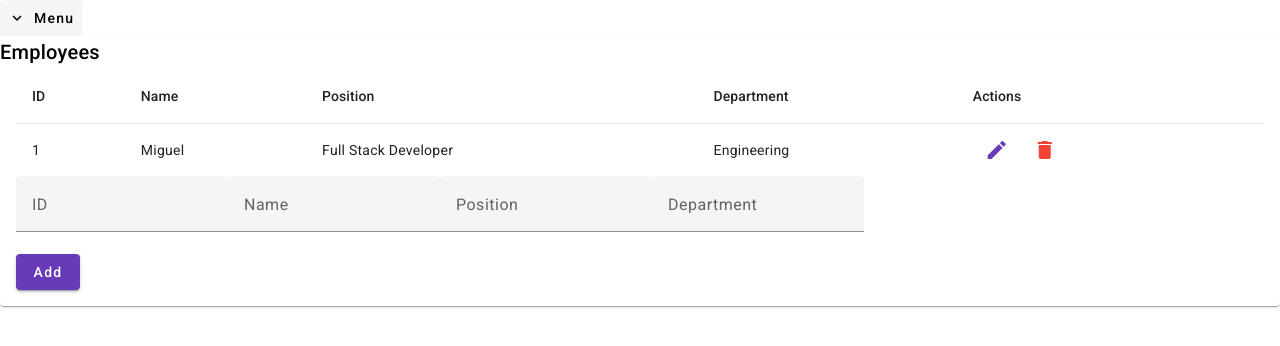
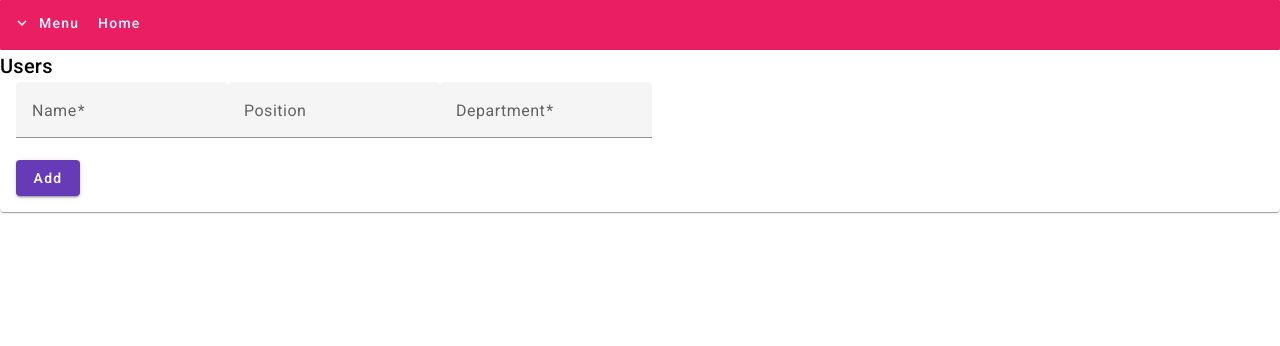
Before and after one commit to lMiguelVSl/Hahn_Angular_UI, an Angular app: page /actions in a window 1280 px wide. Shown: the top 346 px of the page. Built offline with nearby package versions, Linux system fonts and the light colour scheme.

Commit message:
components segmentation

```diff
--- a/src/app/components/crud-ui-material/crud-ui-material.component.html
+++ b/src/app/components/crud-ui-material/crud-ui-material.component.html
@@ -1,70 +1,34 @@
 <div class="container">
     <mat-card>
-        <mat-card-title>Employees</mat-card-title>
+        <mat-card-title>Users</mat-card-title>
         <mat-card-content>
-            <table mat-table [dataSource]="dataSource">
-
-                <!-- ID Column -->
-                <ng-container matColumnDef="id">
-                    <th mat-header-cell *matHeaderCellDef>ID</th>
-                    <td mat-cell *matCellDef="let element">{{element.id}}</td>
-                </ng-container>
-
-                <!-- Name Column -->
-                <ng-container matColumnDef="name">
-                    <th mat-header-cell *matHeaderCellDef>Name</th>
-                    <td mat-cell *matCellDef="let element">{{element.name}}</td>
-                </ng-container>
-
-                <!-- Position Column -->
-                <ng-container matColumnDef="position">
-                    <th mat-header-cell *matHeaderCellDef>Position</th>
-                    <td mat-cell *matCellDef="let element">{{element.position}}</td>
-                </ng-container>
-
-                <!-- Department Column -->
-                <ng-container matColumnDef="department">
-                    <th mat-header-cell *matHeaderCellDef>Department</th>
-                    <td mat-cell *matCellDef="let element">{{element.department}}</td>
-                </ng-container>
-
-                <!-- Actions Column -->
-                <ng-container matColumnDef="actions">
-                    <th mat-header-cell *matHeaderCellDef>Actions</th>
-                    <td mat-cell *matCellDef="let element">
-                        <button mat-icon-button color="primary" (click)="editEmployee(element)">
-                            <mat-icon>edit</mat-icon>
-                        </button>
-                        <button mat-icon-button color="warn" (click)="deleteEmployee(element)">
-                            <mat-icon>delete</mat-icon>
-                        </button>
-                    </td>
-                </ng-container>
-
-                <tr mat-header-row *matHeaderRowDef="displayedColumns"></tr>
-                <tr mat-row *matRowDef="let row; columns: displayedColumns;"></tr>
-            </table>
 
             <mat-form-field>
-                <mat-label>ID</mat-label>
-                <input matInput type="number">
+                <mat-label>Name</mat-label>
+                <input matInput [(ngModel)]="User.name" type="text" required>
+                <mat-error *ngIf="UserForm.controls['name'].status === 'INVALID'">
+                    The name is required
+                </mat-error>
             </mat-form-field>
-            <mat-form-field>
-                <mat-label>Name</mat-label>
-                <input matInput type="text">
-            </mat-form-field>
+
             <mat-form-field>
                 <mat-label>Position</mat-label>
-                <input matInput type="text">
+                <input matInput [(ngModel)]="User.position" type="text">
             </mat-form-field>
+
             <mat-form-field>
                 <mat-label>Department</mat-label>
-                <input matInput type="text">
+                <input matInput [(ngModel)]="User.department" type="text" required>
+                <mat-error *ngIf="UserForm.controls['department'].status === 'INVALID'">
+                    The department is required
+                </mat-error>
             </mat-form-field>
+
             <br>
-            <button mat-raised-button color="primary" (click)="isEditMode ? updateEmployee() : addEmployee()">
+            <button mat-raised-button type="submit" color="primary" (click)="isEditMode ? updateUser() : addUser()">
                 {{isEditMode ? 'Update' : 'Add'}}
             </button>
+
         </mat-card-content>
     </mat-card>
 </div>
--- a/src/app/components/crud-ui-material/crud-ui-material.component.ts
+++ b/src/app/components/crud-ui-material/crud-ui-material.component.ts
@@ -1,36 +1,56 @@
-import { Component } from '@angular/core';
+import { Component, OnInit } from '@angular/core';
+import { FormBuilder, FormControl, FormGroup, Validators } from '@angular/forms';
+import { User } from '../models/User-model';
 
-class Employee {
-  constructor(public id: number, public name: string, public position: string, public department: string) { }
-}
+
 
 @Component({
   selector: 'app-crud-ui-material',
   templateUrl: './crud-ui-material.component.html',
   styleUrls: ['./crud-ui-material.component.css']
 })
-export class CrudUiMaterialComponent {
+export class CrudUiMaterialComponent implements OnInit {
 
-  dataSource: Employee[] = [
-    new Employee(1, 'Miguel', 'Full Stack Developer', 'Engineering')
-  ];
   selectedItem: any;
-  displayedColumns: any[] = ['id', 'name', 'position', 'department', 'actions'];
   isEditMode: boolean = false;
+  User: User = new User('', '', '');
+  UserForm: FormGroup;
 
-  addEmployee() {
+  constructor() {
+    this.UserForm = new FormGroup({
+      name: new FormControl('', Validators.required),
+      position: new FormControl('', Validators.required),
+      department: new FormControl('', Validators.required)
+    });
 
   }
 
-  editEmployee(item: any) {
-
+  ngOnInit(): void {
+    this.loadData();
   }
 
-  deleteEmployee(item: any) {
-
+  loadData() {
+    //TODO GET API WITH .NET
   }
 
-  updateEmployee() {
+  addUser() {
+    if (this.UserForm.status === 'VALID') {
+      //TODO CREATE API WITH .NET
+    }
+    console.log('add User:', this.UserForm);
+  }
 
+  editUser(item: any) {
+    console.log('element edit:', item);
+    //TODO UPDATE/PATCH API .NET
+  }
+
+  deleteUser(item: any) {
+    console.log('element delete:', item);
+    //TODO DELETE API .NET
+  }
+
+  updateUser() {
+    //TODO UPDATE API .NET
   }
 }
--- a/src/app/components/header/header.component.css
+++ b/src/app/components/header/header.component.css
@@ -0,0 +1,16 @@
+.headerComponent {
+  height: 5%;
+  padding: 5px;
+  border-radius: 1px;
+  border-color: black;
+  background-color: #e91e63;
+  color: aliceblue;
+}
+
+.headerComponent button {
+  color: aliceblue;
+}
+
+.headerComponent a {
+  color: aliceblue;
+}
--- a/src/app/components/header/header.component.html
+++ b/src/app/components/header/header.component.html
@@ -1,8 +1,15 @@
+<div class="headerComponent">
     <button mat-button [matMenuTriggerFor]="menu">
         <mat-icon>expand_more</mat-icon>
         Menu
     </button>
     <mat-menu #menu="matMenu">
-    <a href="#" mat-menu-item>CRUD Actions</a>
-    <a href="#" mat-menu-item>Item List</a>
+        <a href="actions" mat-menu-item>CRUD Actions</a>
+        <a href="item-list" mat-menu-item>Item List</a>
     </mat-menu>
+
+    <a href="Home" mat-button>
+        Home
+    </a>
+
+</div>
--- /dev/null
+++ b/src/app/components/models/User-model.ts
@@ -0,0 +1,3 @@
+export class User {
+    constructor(public name: string, public position: string, public department: string) { }
+}
--- a/src/app/shared/material/material.module.ts
+++ b/src/app/shared/material/material.module.ts
@@ -1,7 +1,4 @@
 import { NgModule } from '@angular/core';
-import { BrowserModule } from '@angular/platform-browser';
-import { BrowserAnimationsModule } from '@angular/platform-browser/animations';
-import { FormsModule } from '@angular/forms';
 import { MatButtonModule } from '@angular/material/button';
 import { MatCardModule } from '@angular/material/card';
 import { MatInputModule } from '@angular/material/input';
```
Lines whose indentation alone changed are shown as unchanged.
